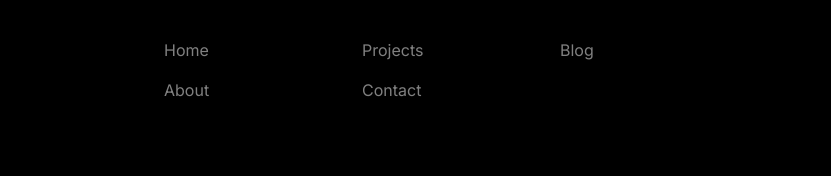
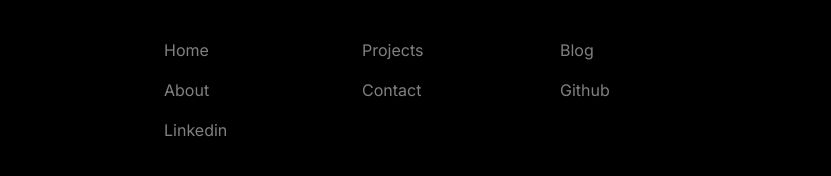
Before and after one commit to farichieri/frichieri.dev, a Next.js app: page / in a window 1280 px wide. Shown: the part 1289-1465 px from the top of the page, without its empty margins (224-1055 px from the left). Built offline with nearby package versions, Linux system fonts and the light colour scheme.

Commit message:
UI improves

```diff
--- a/components/Footer/Footer.tsx
+++ b/components/Footer/Footer.tsx
@@ -1,5 +1,17 @@
 import Link from 'next/link';
 import { myPages } from '../../utils/myPages';
+
+const ExternalLink = ({
+  href,
+  children,
+}: {
+  href: string;
+  children: JSX.Element;
+}) => (
+  <a target='_blank' rel='noopener noreferrer' href={href}>
+    {children}
+  </a>
+);
 
 const Footer = () => {
   return (
@@ -7,9 +19,15 @@
       <ul className='pages'>
         {myPages.map((page) => (
           <li key={page.name}>
-            <Link href={page.path}>
-              <span className='link'>{page.name}</span>
-            </Link>
+            {page.external ? (
+              <ExternalLink href={page.path}>
+                <span className='link'>{page.name}</span>
+              </ExternalLink>
+            ) : (
+              <Link href={page.path} target={page.target} passHref>
+                <span className='link'>{page.name}</span>
+              </Link>
+            )}
           </li>
         ))}
       </ul>
--- a/components/Layout/Button.tsx
+++ b/components/Layout/Button.tsx
@@ -21,6 +21,7 @@
           border-radius: 9999px;
           transition: 0.3s;
           color: var(--text-color);
+          width: 100%;
         }
         button:hover {
           filter: brightness(1.5);
--- a/components/Nav/Nav.tsx
+++ b/components/Nav/Nav.tsx
@@ -30,6 +30,8 @@
         </div>
         <div className={`pages ${hamburgerActive ? 'active' : ''}`}>
           {myPages.map((page) => (
+            <>
+              {!page.external && (
                 <Link key={page.name} href={page.path} onClick={handleMenu}>
                   <span
                     className={route.pathname === page.path ? 'this-route' : ''}
@@ -37,6 +39,8 @@
                     {page.name}
                   </span>
                 </Link>
+              )}
+            </>
           ))}
         </div>
         <DarkMode theme={theme} setTheme={setTheme} />
--- a/pages/contact/index.tsx
+++ b/pages/contact/index.tsx
@@ -52,6 +52,7 @@
             flex-direction: column;
             align-items: center;
             margin: auto;
+            width: 100%;
           }
           p {
             text-align: left;
--- a/utils/myPages.ts
+++ b/utils/myPages.ts
@@ -1,7 +1,13 @@
 export const myPages = [
-  { name: 'Home', path: '/' },
-  { name: 'Projects', path: '/projects' },
-  { name: 'Blog', path: '/blog' },
-  { name: 'About', path: '/about' },
-  { name: 'Contact', path: '/contact' },
+  { name: 'Home', path: '/', target: '_self' },
+  { name: 'Projects', path: '/projects', target: '_self' },
+  { name: 'Blog', path: '/blog', target: '_self' },
+  { name: 'About', path: '/about', target: '_self' },
+  { name: 'Contact', path: '/contact', target: '_self' },
+  { name: 'Github', path: 'https://github.com/farichieri', external: true },
+  {
+    name: 'Linkedin',
+    path: 'https://www.linkedin.com/in/frichieri-dev/',
+    external: true,
+  },
 ];
```
Also changed, not shown: components/Form/Form.tsx (+12 -4 lines). Lines whose indentation alone changed are shown as unchanged.
